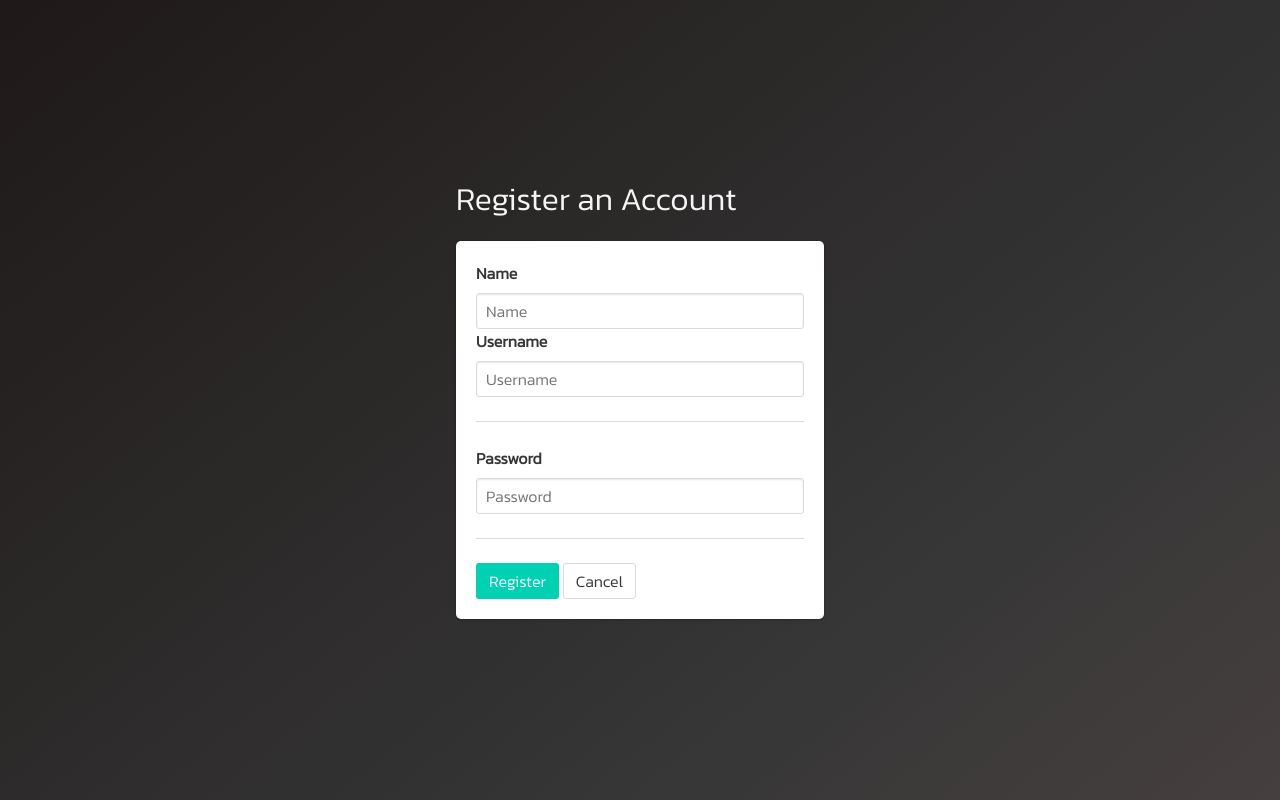
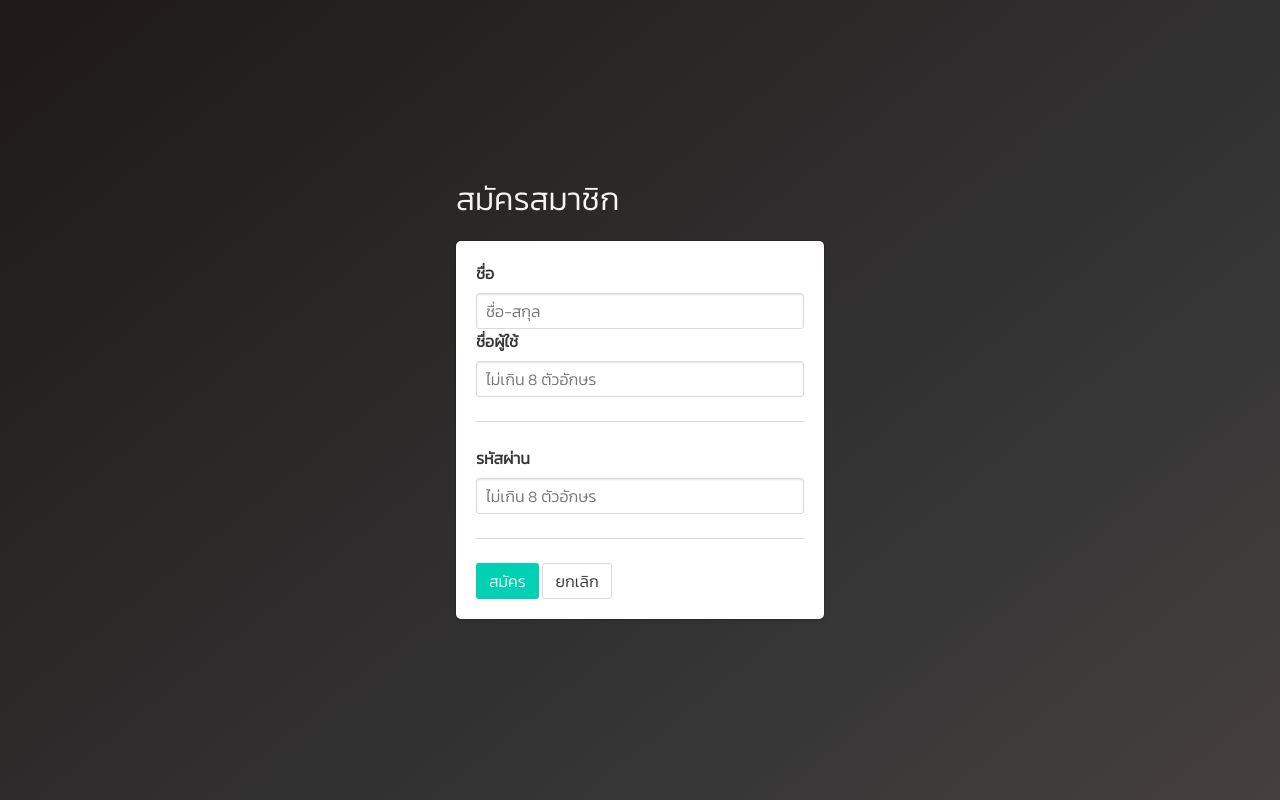
Before and after one commit to panuwit169/Lip-Inc, a PHP site: page /page/register.php in a window 1280 px wide. Run offline with PHP 8.4, Linux system fonts and the light colour scheme.

Commit message:
edit thailanguage in front page

```diff
--- a/page/checkout.php
+++ b/page/checkout.php
@@ -113,7 +113,7 @@
               echo '
               <div class="notification is-warning" style="width:70%">
                 <div class="has-text-centered">
-                  Please login before making an order!
+                  กรุณาเข้าสู่ระบบ ก่อนการสั่งซื้อสินค้า !
                 </div>
               </div>';
             }
--- a/page/register.php
+++ b/page/register.php
@@ -12,27 +12,27 @@
         <div class="columns is-vcentered">
           <div class="column is-4 is-offset-4">
             <h1 class="title">
-              Register an Account
+              สมัครสมาชิก
             </h1>
             <form class="" action="../process/save_register.php" method="post">
               <div class="box">
-                <label class="label">Name</label>
+                <label class="label">ชื่อ</label>
                 <p class="control">
-                  <input class="input" type="text" name="name" placeholder="Name" required="">
+                  <input class="input" type="text" name="name" placeholder="ชื่อ-สกุล" required="">
                 </p>
-                <label class="label">Username</label>
+                <label class="label">ชื่อผู้ใช้</label>
                 <p class="control">
-                  <input class="input" type="text" name="username" placeholder="Username" required="">
+                  <input class="input" type="text" name="username" placeholder="ไม่เกิน 8 ตัวอักษร" required="">
                 </p>
                 <hr>
-                <label class="label">Password</label>
+                <label class="label">รหัสผ่าน</label>
                 <p class="control">
-                  <input class="input" type="password" name="password" placeholder="Password" required="">
+                  <input class="input" type="password" name="password" placeholder="ไม่เกิน 8 ตัวอักษร" required="">
                 </p>
                 <hr>
                 <p class="control">
-                  <input type="submit" class="button is-primary" value="Register">
-                  <a href="../page/login.php" class="button is-default">Cancel</a>
+                  <input type="submit" class="button is-primary" value="สมัคร">
+                  <a href="../page/login.php" class="button is-default">ยกเลิก</a>
                 </p>
               </div>
             </form>
```
Also changed, not shown: page/login.php (+9 -9 lines).
